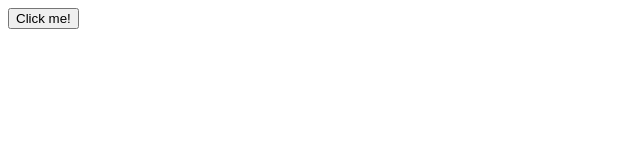
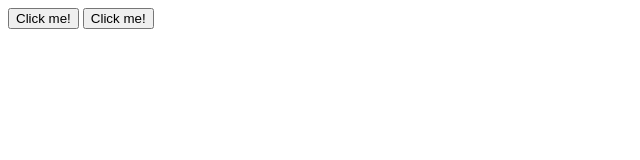
Before and after one commit to my-trivial-error/sound-of-music, a plain HTML site: page index.html in a window 1280 px wide. Shown: the whole page, without its empty margins (0-640 px from the left). Drawn offline with Linux system fonts and the light colour scheme.

Commit message:
Update index.html

```diff
--- a/index.html
+++ b/index.html
@@ -7,5 +7,6 @@
         </head>
         <body>
             <button onclick="beep(A, 5000, 50)">Click me!</button>
+            <button onclick="beep(B, 5000, 50)">Click me!</button>
         </body>
     </html>
```
